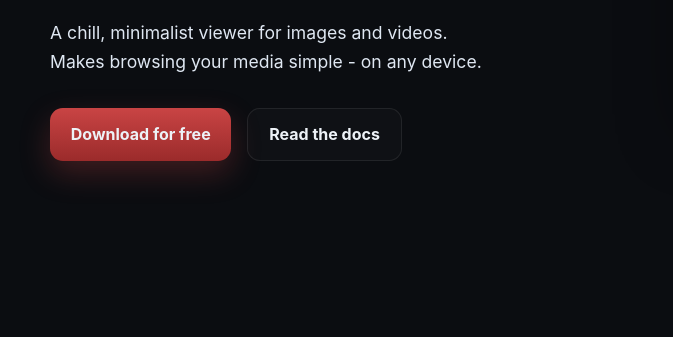
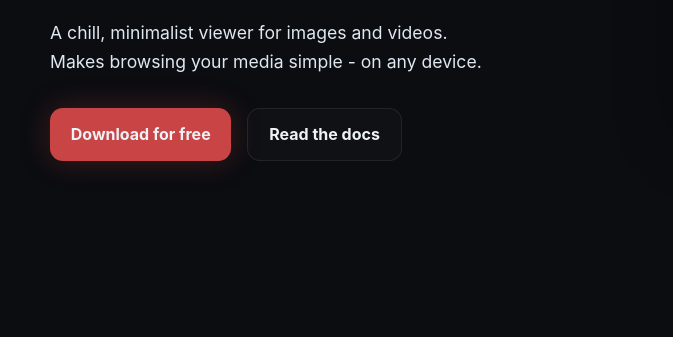
Before and after one commit to bauermaximilian/Vistava, a plain HTML site: page index.html in a window 1280 px wide. Shown: the part 463-800 px from the top of the page, 0-673 px from the left. Drawn offline with Linux system fonts and the light colour scheme; grey boxes are pictures that could not be loaded.

Commit message:
Improve style

```diff
--- a/styles.css
+++ b/styles.css
@@ -208,8 +208,8 @@ article, section {
 }
 
 .button.primary {
-  background: linear-gradient(180deg, var(--accent) 0%, #9b2b2b 100%);
-  box-shadow: 0 12px 30px rgba(201, 68, 68, 0.28);
+  background: var(--accent);
+  box-shadow: 0 0 30px rgba(201, 68, 68, 0.28);
 }
 
 .button.secondary {
```
